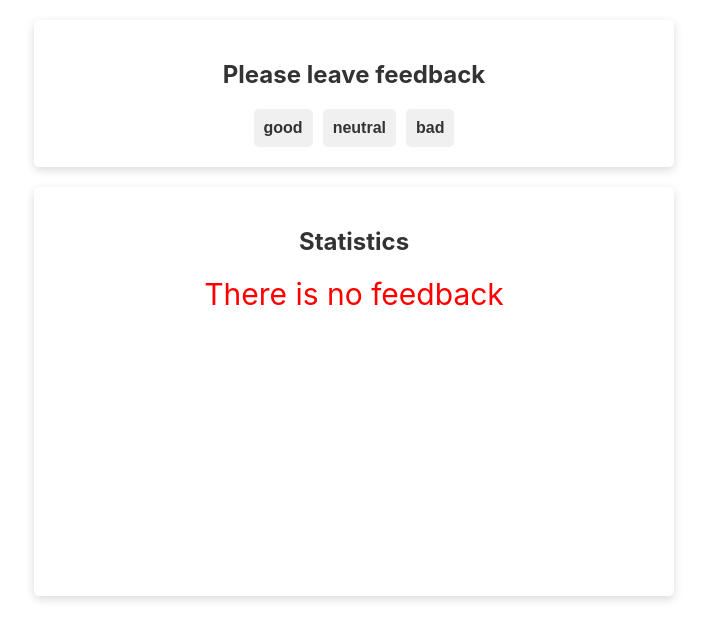
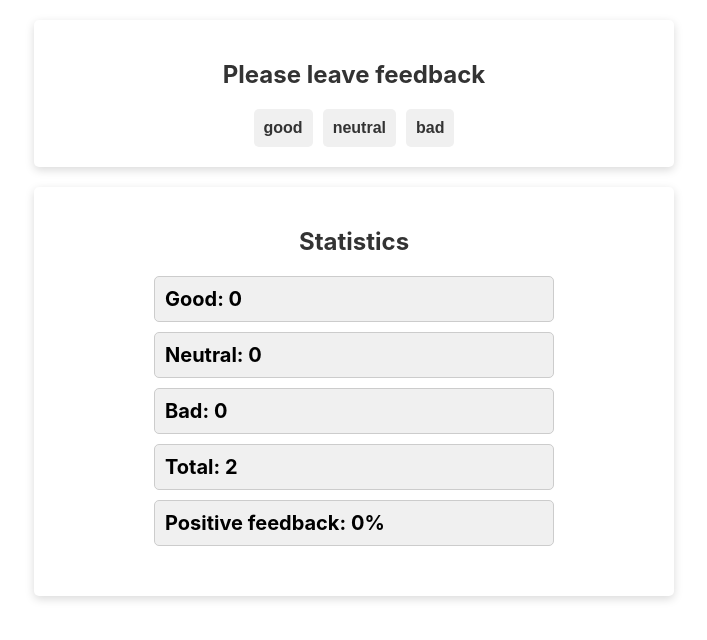
Before and after one commit to andrii-doroshenko/goit-react-hw-04-feedback, a React (Create React App) app: page / in a window 1280 px wide. Shown: the top 640 px of the page, without its empty margins (286-993 px from the left). Built offline with nearby package versions, Linux system fonts and the light colour scheme.

Commit message:
refactoring code

```diff
--- a/src/components/App.jsx
+++ b/src/components/App.jsx
@@ -6,54 +6,121 @@ import FeedbackOptions from '../components/FeedbackOptions/FeedbackOptions';
 import { Statistics } from '../components/Statistics/Statistics';
 import { Notification } from '../components/Notification/Notification';
 
+// export const App = () => {
+//   const [good, setGood] = useState(0);
+//   const [neutral, setNeutral] = useState(0);
+//   const [bad, setBad] = useState(0);
+
+//   const feedbackCounters = ['good', 'neutral', 'bad'];
+//   const feedbackCountersValues = [good, neutral, bad];
+
+//   const onfeedbackCountersChange = event => {
+//     const { name } = event.target;
+//     switch (name) {
+//       case 'good':
+//         setGood(prevState => prevState + 1);
+//         break;
+//       case 'neutral':
+//         setNeutral(prevState => prevState + 1);
+//         break;
+//       case 'bad':
+//         setBad(prevState => prevState + 1);
+//         break;
+
+//       default:
+//         break;
+//     }
+//   };
+
+//   const countTotalFeedback = () => {
+//     return good + neutral + bad;
+//   };
+
+//   const countPositiveFeedbackPercentage = () => {
+//     const total = countTotalFeedback();
+//     return total ? Math.round((good / total) * 100) : 0;
+//   };
+
+//   return (
+//     <>
+//       <Section title="Please leave feedback">
+//         <FeedbackOptions
+//           labels={feedbackCounters}
+//           onLeaveFeedback={onfeedbackCountersChange}
+//         />
+//       </Section>
+//       <Section title="Statistics">
+//         {countTotalFeedback() ? (
+//           <Statistics
+//             labels={feedbackCounters}
+//             values={feedbackCountersValues}
+//             countTotalFeedback={countTotalFeedback}
+//             percentage={countPositiveFeedbackPercentage}
+//           />
+//         ) : (
+//           <Notification message="There is no feedback"></Notification>
+//         )}
+//       </Section>
+//     </>
+//   );
+// };
+
 export const App = () => {
-  const [good, setGood] = useState(0);
-  const [neutral, setNeutral] = useState(0);
-  const [bad, setBad] = useState(0);
+  const [feedbackState, setFeedbackState] = useState({
+    good: 0,
+    neutral: 0,
+    bad: 0,
+  });
 
-  const feedbackCounters = ['good', 'neutral', 'bad'];
-  const feedbackCountersValues = [good, neutral, bad];
+  // const { good, neutral, bad } = feedbackState;
 
-  const onfeedbackCountersChange = event => {
-    const { name } = event.target;
-    switch (name) {
-      case 'good':
-        setGood(prevState => prevState + 1);
-        break;
-      case 'neutral':
-        setNeutral(prevState => prevState + 1);
-        break;
-      case 'bad':
-        setBad(prevState => prevState + 1);
-        break;
+  // const onfeedbackCountersChange = event => {
+  //   const { name } = event.target;
+  //   switch (name) {
+  //     case 'good':
+  //       setFeedbackState(prevState => prevState.good + 1);
+  //       break;
+  //     case 'neutral':
+  //       setFeedbackState(prevState => prevState.neutral + 1);
+  //       break;
+  //     case 'bad':
+  //       setFeedbackState(prevState => prevState.bad + 1);
+  //       break;
 
-      default:
-        break;
-    }
+  //     default:
+  //       break;
+  //   }
+  // };
+
+  const onFeedbackCounterChange = event => {
+    const name = event.target.name;
+    setFeedbackState(prevState => ({
+      ...prevState,
+      [name]: prevState[name] + 1,
+    }));
   };
 
   const countTotalFeedback = () => {
-    return good + neutral + bad;
+    return Object.values(feedbackState).reduce((acc, nextValue) => (acc += 1));
   };
 
   const countPositiveFeedbackPercentage = () => {
     const total = countTotalFeedback();
-    return total ? Math.round((good / total) * 100) : 0;
+    return total ? Math.round((feedbackState.good / total) * 100) : 0;
   };
 
   return (
     <>
       <Section title="Please leave feedback">
         <FeedbackOptions
-          labels={feedbackCounters}
-          onLeaveFeedback={onfeedbackCountersChange}
+          labels={Object.keys(feedbackState)}
+          onLeaveFeedback={onFeedbackCounterChange}
         />
       </Section>
       <Section title="Statistics">
         {countTotalFeedback() ? (
           <Statistics
-            labels={feedbackCounters}
-            values={feedbackCountersValues}
+            feedbackState={feedbackState}
             countTotalFeedback={countTotalFeedback}
             percentage={countPositiveFeedbackPercentage}
           />
--- a/src/components/Statistics/Statistics.jsx
+++ b/src/components/Statistics/Statistics.jsx
@@ -3,11 +3,13 @@ import styles from './Statistics.module.css';
 import { nanoid } from 'nanoid';
 
 export const Statistics = ({
-  labels,
-  values,
+  feedbackState,
   countTotalFeedback,
   percentage,
 }) => {
+  const labels = Object.keys(feedbackState);
+  const values = Object.values(feedbackState);
+
   return (
     <div className={styles.container}>
       <ul className={styles.statistics}>
@@ -22,11 +24,13 @@ export const Statistics = ({
             </li>
           );
         })}
+
         <li className={styles.statistics__item} id="total">
           <p className={styles.statistics__value}>
             Total: {countTotalFeedback()}
           </p>
         </li>
+
         <li className={styles.statistics__item} id="percentage">
           <p className={styles.statistics__value}>
             Positive feedback: {percentage()}%
@@ -38,7 +42,7 @@ export const Statistics = ({
 };
 
 Statistics.propTypes = {
-  labels: PropTypes.arrayOf(PropTypes.string).isRequired,
+  feedbackState: PropTypes.object.isRequired,
   countTotalFeedback: PropTypes.func.isRequired,
   percentage: PropTypes.func.isRequired,
 };
```
